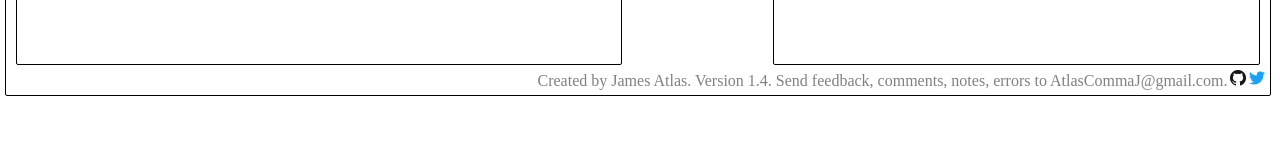
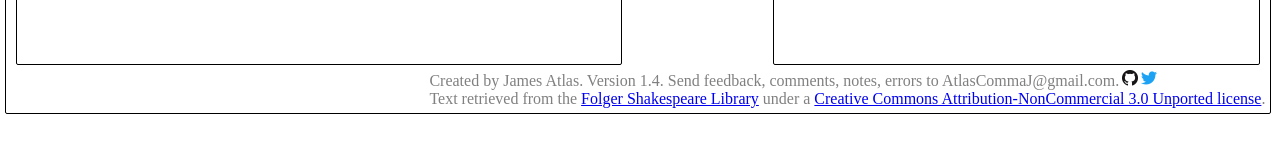
Before and after one commit to AtlasCommaJ/BardBase, a React (Create React App) app: page / in a window 1280 px wide. Shown: the part 645-797 px from the top of the page. Built offline with nearby package versions, Linux system fonts and the light colour scheme; no server answers; what aws-amplify would draw is missing.

Commit message:
add attribution to main page as well as readme

```diff
--- a/src/App.js
+++ b/src/App.js
@@ -137,6 +137,22 @@ const App = () => {
         >
           <img src={twitter} alt="twitter link" />
         </a>
+        <br />
+        Text retrieved from the
+        <a
+          href="https://shakespeare.folger.edu/"
+          target="_blank"
+          rel="noopener noreferrer"
+          style={{marginLeft: 4, marginRight: 4}}
+          >Folger Shakespeare Library</a>
+          under a
+          <a
+          href="https://creativecommons.org/licenses/by-nc/3.0/deed.en_US"
+          target="_blank"
+          rel="noopener noreferrer"
+          style={{marginLeft: 4}}
+          >Creative Commons Attribution-NonCommercial 3.0 Unported license</a>.
+
       </div>
     </div>
   );
--- a/src/Script.js
+++ b/src/Script.js
@@ -3,6 +3,10 @@ import { useToggle } from "./hooks";
 import "./Script.css";
 import TextBlock from "./TextBlock";
 import Control from "./Control";
+
+import Amplify, { Analytics } from 'aws-amplify';
+import awsconfig from './aws-exports';
+Amplify.configure(awsconfig);
 
 const Script = (props) => {
   const {
@@ -157,7 +161,11 @@ const Script = (props) => {
 
   const print = useCallback(() => {
     window.print();
-  }, []);
+    Analytics.record({
+        name: 'print',
+        attributes: { condensed: cueSheetMode}
+      });
+  }, [cueSheetMode]);
 
   if (isMobile) {
     return (
```
